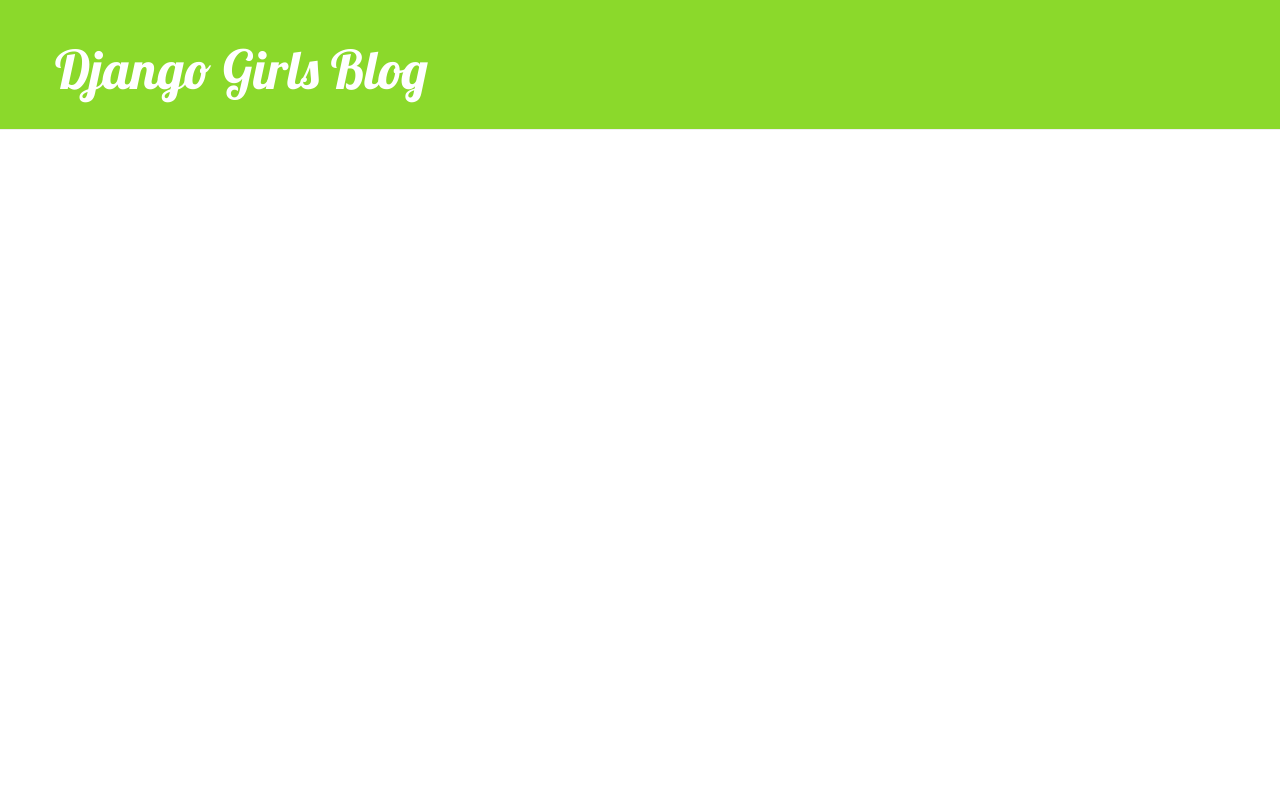
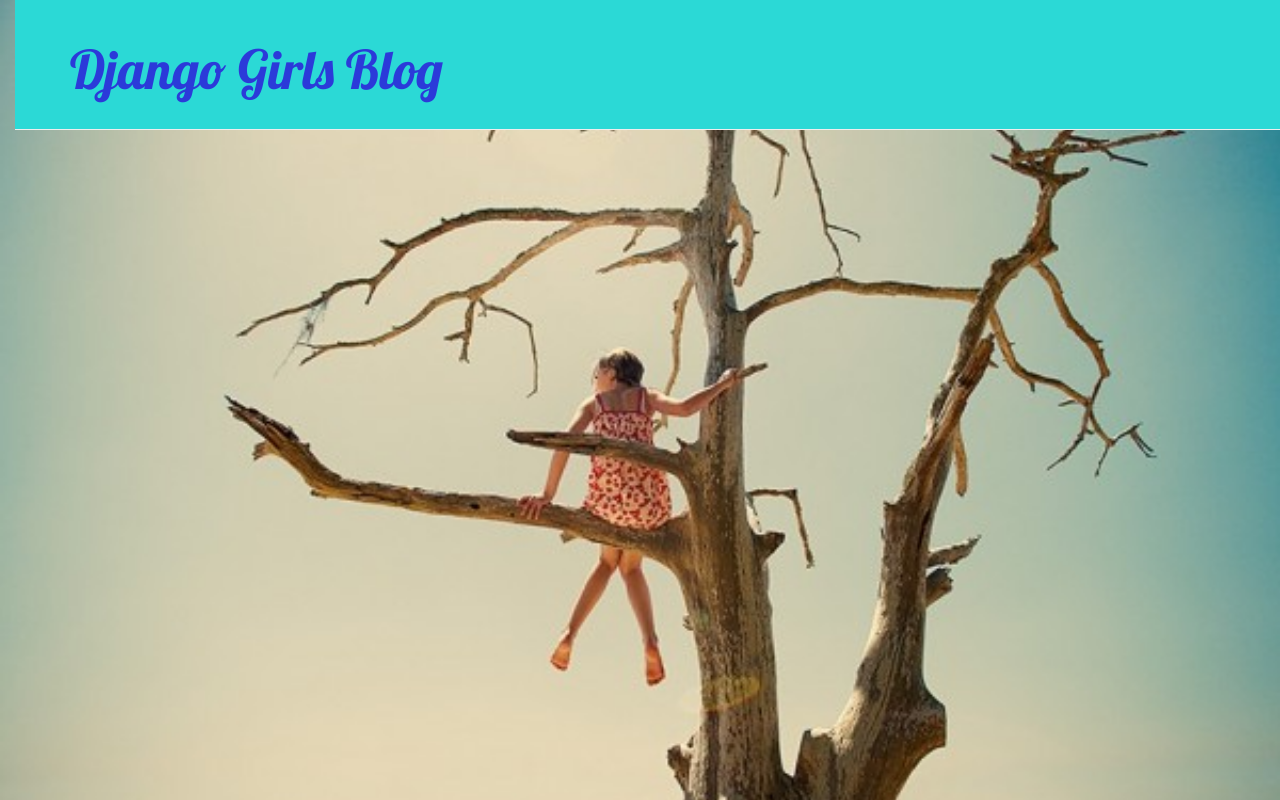
Before and after one commit to Otprisk/my-first-blog, a Django app: page / in a window 1280 px wide. Run offline with Django 3.2, Linux system fonts and the light colour scheme; data that the repository does not hold is empty; some libraries are stand-ins or nearby versions.

Commit message:
Background color

```diff
--- a/blog/static/css/blog.css
+++ b/blog/static/css/blog.css
@@ -1,11 +1,16 @@
+body {
+    padding-left: 15px;
+    background: url(../images/img2.jpg) no-repeat center center fixed;
+    background-size: cover;
+}
 .page-header {
-    background-color: #8BD92B;
+    background-color: #2BD9D6;
     margin-top: 0;
     padding: 20px 20px 20px 55px;
 }
 
 .page-header h1, .page-header h1 a, .page-header h1 a:visited, .page-header h1 a:active {
-    color: #ffffff;
+    color: #2B3AD9;
     font-size: 40pt;
     text-decoration: none;
 }
@@ -31,7 +36,7 @@ h1, h2, h3, h4 {
 }
 
 .top-menu, .top-menu:hover, .top-menu:visited {
-    color: #ffffff;
+    color: #2B3AD9;
     float: right;
     font-size: 26pt;
     margin-right: 20px;
```
Also changed, not shown: blog/static/images/img2.jpg (added).
